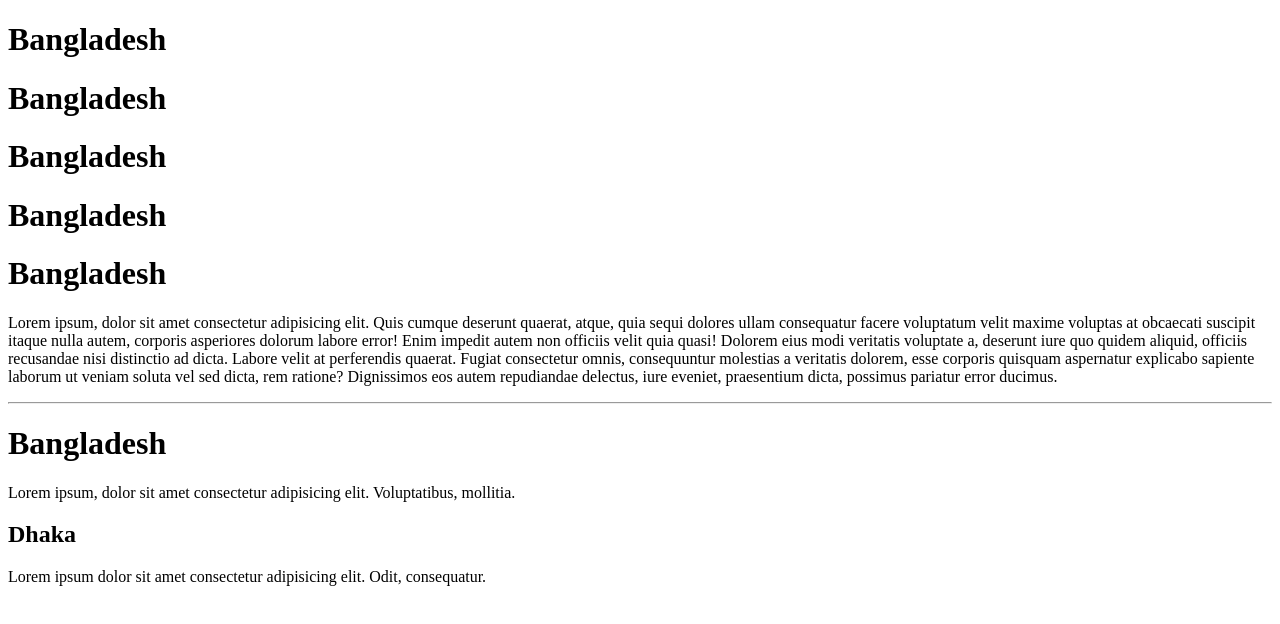
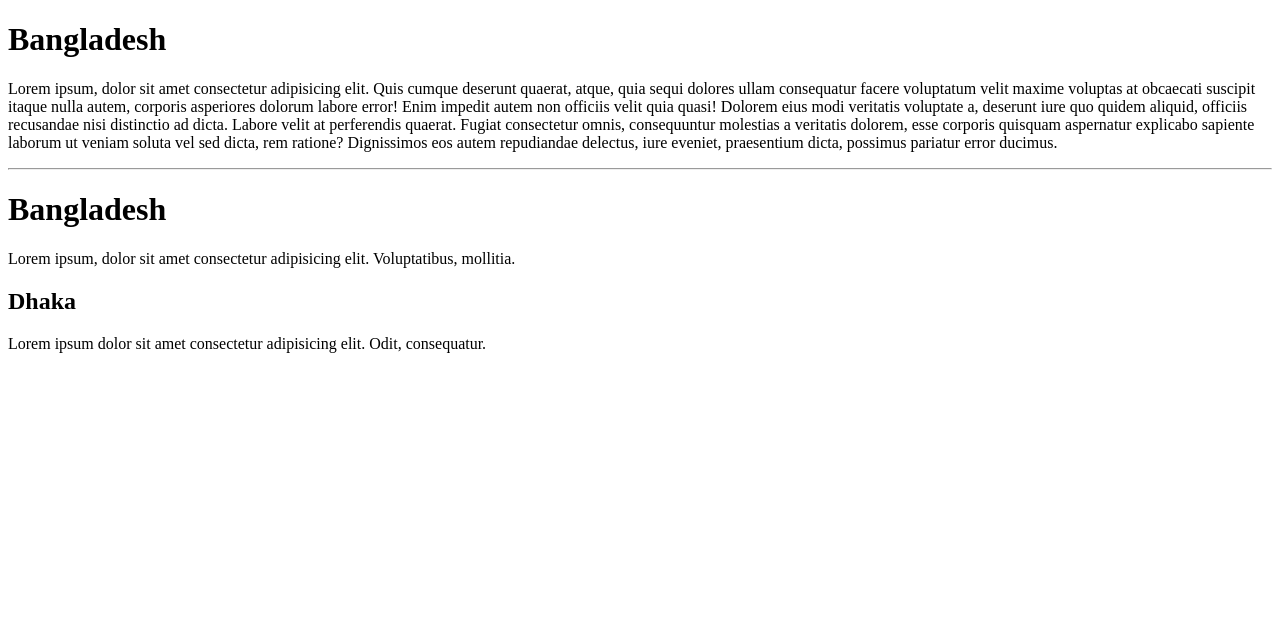
Before and after one commit to shahadat70540/B, a plain HTML site: page index.html in a window 1280 px wide. Drawn offline with Linux system fonts and the light colour scheme.

Commit message:
test-three

```diff
--- a/index.html
+++ b/index.html
@@ -8,10 +8,6 @@
 </head>
 <body>
     <h1>Bangladesh</h1>
-    <h1>Bangladesh</h1>
-    <h1>Bangladesh</h1>
-    <h1>Bangladesh</h1>
-    <h1>Bangladesh</h1>
     <p>Lorem ipsum, dolor sit amet consectetur adipisicing elit. Quis cumque deserunt quaerat, atque, quia sequi dolores ullam consequatur facere voluptatum velit maxime voluptas at obcaecati suscipit itaque nulla autem, corporis asperiores dolorum labore error! Enim impedit autem non officiis velit quia quasi! Dolorem eius modi veritatis voluptate a, deserunt iure quo quidem aliquid, officiis recusandae nisi distinctio ad dicta. Labore velit at perferendis quaerat. Fugiat consectetur omnis, consequuntur molestias a veritatis dolorem, esse corporis quisquam aspernatur explicabo sapiente laborum ut veniam soluta vel sed dicta, rem ratione? Dignissimos eos autem repudiandae delectus, iure eveniet, praesentium dicta, possimus pariatur error ducimus.</p>
     <hr>
     <h1>Bangladesh</h1>
```
